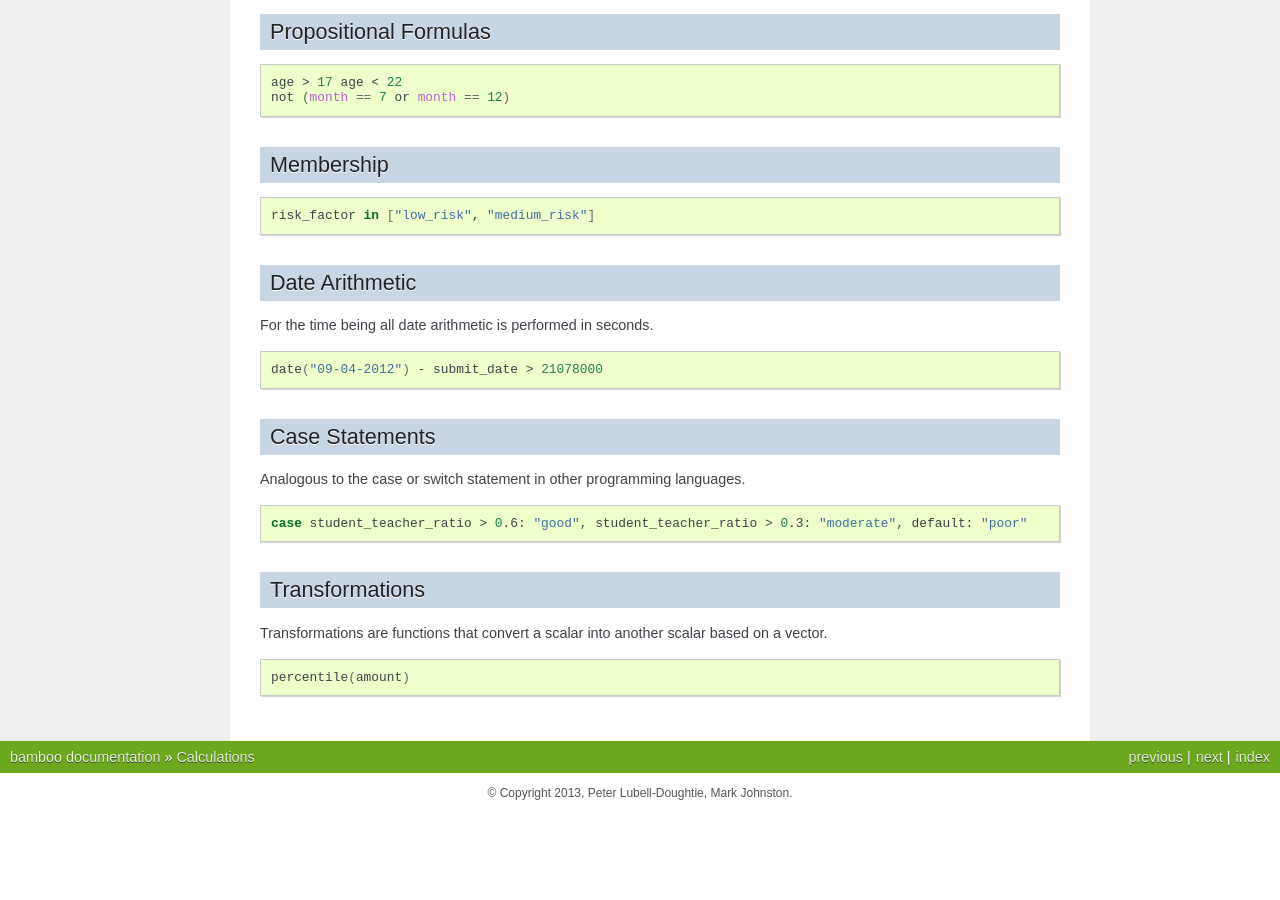
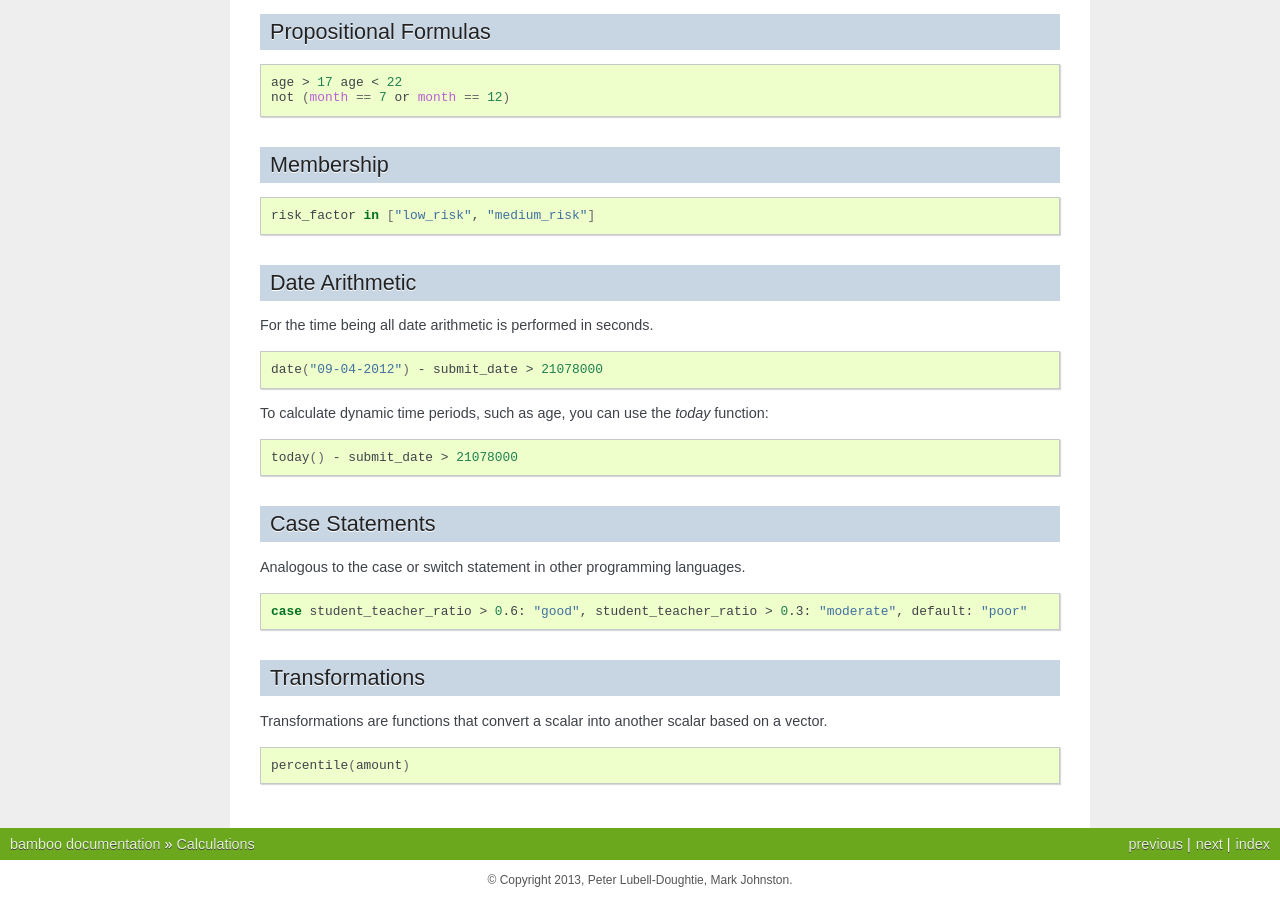
Before and after one commit to pld/bamboo, a Sphinx documentation site: the page built from docs/calculations.rst, in a window 1280 px wide and 900 px high, scrolled down 705 px. Built offline with Sphinx 7.4.7, drawn with Linux system fonts in a browser that asks for light colours; formulas are drawn with MathJax 3; before the commit the page ends 1518 px from its top, so only the background shows below that.

Commit message:
add today docs

```diff
--- a/docs/calculations.rst
+++ b/docs/calculations.rst
@@ -61,6 +61,13 @@ For the time being all date arithmetic is performed in seconds.
 
     date("09-04-2012") - submit_date > 21078000
 
+To calculate dynamic time periods, such as age, you can use the `today`
+function:
+
+.. code-block:: sh
+
+    today() - submit_date > 21078000
+
 Case Statements
 ---------------
 
```
